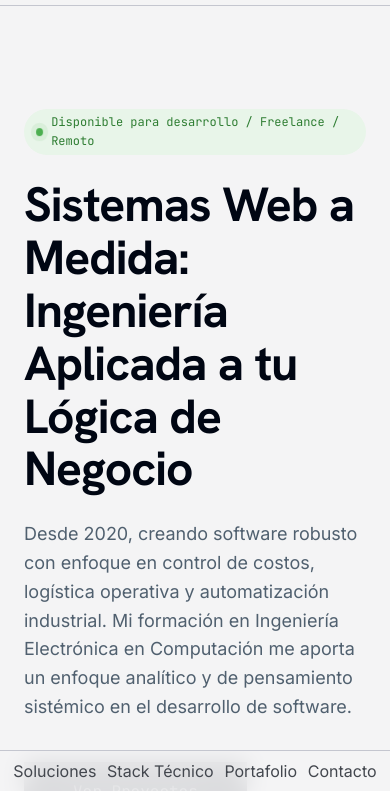
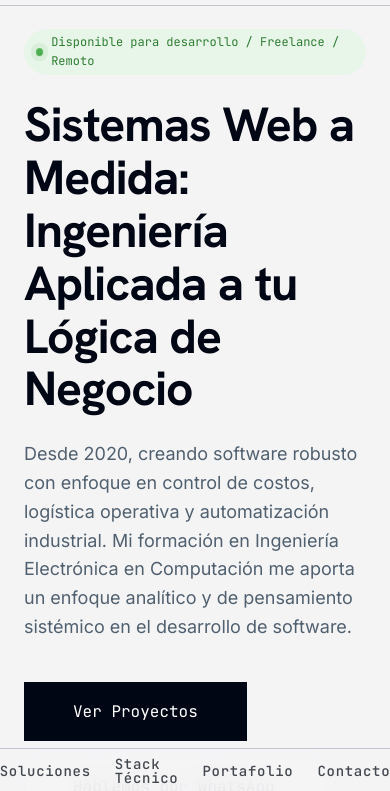
Before and after one commit to luqjos31/luqjos31.github.io, a website built with Vite: page index.html in a window 390 px wide. Shown: the part 51-842 px from the top of the page. Built offline with nearby package versions, Linux system fonts and the light colour scheme.

Commit message:
fix: move nav text links to bottom on mobile, keep top bar with logo+toggles

```diff
--- a/index.html
+++ b/index.html
@@ -28,26 +28,13 @@
 </div>
 </div>
 </header>
-<!-- Bottom nav for mobile -->
-<nav class="md:hidden fixed bottom-0 left-0 w-full z-50 bg-background/90 backdrop-blur-md border-t border-outline-variant flex justify-around items-center px-sm py-1">
-<a class="flex flex-col items-center gap-0.5 text-on-surface-variant hover:text-primary transition-colors py-1" href="#solutions" data-i18n="nav_solutions">
-<span class="material-symbols-outlined text-xl">build</span>
-<span class="font-label-md text-[10px] leading-none" data-i18n="nav_solutions">Soluciones</span>
-</a>
-<a class="flex flex-col items-center gap-0.5 text-on-surface-variant hover:text-primary transition-colors py-1" href="#stack" data-i18n="nav_stack">
-<span class="material-symbols-outlined text-xl">code</span>
-<span class="font-label-md text-[10px] leading-none" data-i18n="nav_stack">Stack</span>
-</a>
-<a class="flex flex-col items-center gap-0.5 text-on-surface-variant hover:text-primary transition-colors py-1" href="#portfolio" data-i18n="nav_portfolio">
-<span class="material-symbols-outlined text-xl">work_history</span>
-<span class="font-label-md text-[10px] leading-none" data-i18n="nav_portfolio">Portafolio</span>
-</a>
-<a class="flex flex-col items-center gap-0.5 text-on-surface-variant hover:text-primary transition-colors py-1" href="#contact" data-i18n="nav_contact">
-<span class="material-symbols-outlined text-xl">mail</span>
-<span class="font-label-md text-[10px] leading-none" data-i18n="nav_contact">Contacto</span>
-</a>
+<nav class="flex md:hidden fixed bottom-0 left-0 w-full z-50 bg-background/90 backdrop-blur-md border-t border-outline-variant justify-center items-center gap-lg px-lg py-sm">
+<a class="font-label-md text-label-md text-on-surface-variant hover:text-primary transition-colors" href="#solutions" data-i18n="nav_solutions">Soluciones</a>
+<a class="font-label-md text-label-md text-on-surface-variant hover:text-primary transition-colors" href="#stack" data-i18n="nav_stack">Stack Técnico</a>
+<a class="font-label-md text-label-md text-on-surface-variant hover:text-primary transition-colors" href="#portfolio" data-i18n="nav_portfolio">Portafolio</a>
+<a class="font-label-md text-label-md text-on-surface-variant hover:text-primary transition-colors" href="#contact" data-i18n="nav_contact">Contacto</a>
 </nav>
-<main class="mt-xxl pb-xxl md:pb-0">
+<main class="mb-xxl md:mt-xxl md:mb-0">
 <!-- Hero Section -->
 <section class="hero">
 <div class="hero-content">
```
